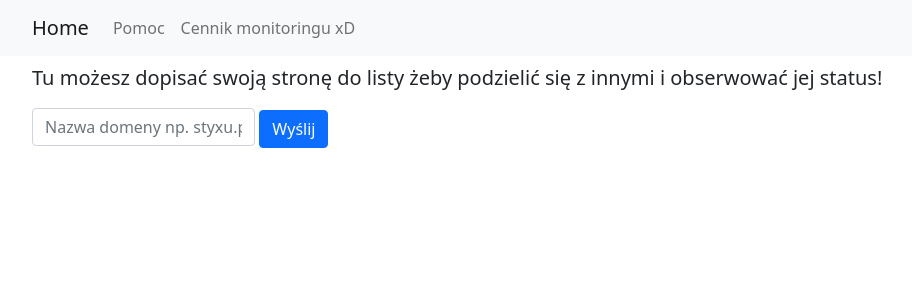
After one commit to styxu2153/osiedlowy-monitoring, a Flask app: template templates/address_add.html in a window 1280 px wide. The commit adds this page. Shown: the top 300 px of the page, without its empty margins (50-962 px from the left). Run offline with Flask 2, Linux system fonts and the light colour scheme; the template is opened without the code that fills it, so the values that code supplies are empty.

Commit message:
Added new column, changed architecture, disabled help to fix

```diff
--- a/app.py
+++ b/app.py
@@ -1,60 +1,17 @@
-from flask import Flask, render_template, redirect, url_for, flash
+from flask import Flask, render_template, redirect, url_for, flash, request
+from config import Config
 from flask_crontab import Crontab
-from config import Config
-import time
-import requests
-import os, sys, logging
-import csv
 
-logging.basicConfig(filename="test.log", level=logging.DEBUG)
+#logging.basicConfig(filename="test.log", level=logging.DEBUG)
 
 app=Flask(__name__)
 app.config.from_object(Config)
-crontab = Crontab(app)
 
 from help import bp as help_bp
 app.register_blueprint(help_bp)
 
-def encode_link(link: str) -> str:
-    link = link.strip()
-    link = link.split("//")
-    domain_name = link[1]
-    link[1] = str(domain_name.encode('idna').decode('utf-8'))
-    return "//".join(link)
-
-def get_html(link: str):
-    try:
-        page = requests.get(encode_link(link), verify=False)
-        return page.status_code
-    except requests.exceptions.ConnectionError as err:
-        return "CONNECTION ERROR"
-
-@crontab.job(minute="*/5")
-def http_GET():
-    data = []
-    with open("flagi.txt") as flagi:
-        for link in flagi:
-            data.append([link.strip(), get_html(link)])
-
-    with open('flagi.csv', 'w', encoding='UTF-8', newline="") as f:
-        writer = csv.writer(f)
-
-        for row in data:
-            writer.writerow(row)
-
-@app.route('/')
-def index():
-    address_data = {}
-    with open("flagi.csv", 'r', encoding='UTF-8') as f:
-        reader = csv.reader(f)
-        for row in reader:
-            address_data[row[0]] = row[1]
-    return render_template('index.html', statuses=address_data)
-
-@app.route('/test')
-def test():
-    return f'<h1>Chwilowo nic tu nie ma, platforma testowa</h1> <a href={ url_for("index") }>COFNIJ</a>'
-
+from flags import bp as flags_bp
+app.register_blueprint(flags_bp)
 
 if __name__=="__main__":
     app.run()
--- a/help/routes.py
+++ b/help/routes.py
@@ -18,7 +18,8 @@ def help_add():
             writer.writerow(data_to_insert)
 
         domain_link = "http://" + domain_name
-        with open('./flagi.txt', 'a', encoding='UTF-8', newline="\n") as f:
+        with open('./flagi.txt', 'a', encoding='UTF-8') as f:
+
             f.write("\n")
             f.write(domain_link)
 
--- a/templates/_link.html
+++ b/templates/_link.html
@@ -1,4 +1,5 @@
 <tr>
-    <td width="30%"><a href="{{ status }}" target="_blank">{{ status }}</a></td>
-    <td width="70%">{{ statuses[status] }}</td>
+    <td width="30%">{{ status[0] }}</a></td>
+    <td width="40%"><a href="{{ status[1] }}" target="_blank">{{ status[1] }}</a></td>
+    <td width="30%">{{ status[2] }}</td>
 </tr>
--- /dev/null
+++ b/templates/address_add.html
@@ -0,0 +1,31 @@
+{% extends "base.html" %}
+
+{% block application_style %}
+{{super()}}
+<style>
+    .form-inline .form-control{
+        display: inline-block !important;
+        width: auto;
+        margin: 10px 0px;
+    }
+
+    #address_input {
+        width: 40%;
+    }
+
+</style>
+{% endblock %}
+
+{% block application_content %}
+<h5 style="margin-top: 10px;">Tu możesz dopisać swoją stronę do listy żeby podzielić się z innymi i obserwować jej status!</h5>
+<div class="col-md-12">
+    <div class="col-md-6">
+        <form class="form-inline" action="{{ url_for('flags.address_add') }}" method="post">
+            <div class="form-group">
+                <input type="text" class="form-control" id="address_input" placeholder="Nazwa domeny np. styxu.pl" name="domain_name">
+                <button class="btn btn-primary">Wyślij</button>
+            </div>
+        </form>
+    </div>
+</div>
+{% endblock %}
--- a/templates/base.html
+++ b/templates/base.html
@@ -17,17 +17,20 @@
 <body>
     <nav class="navbar navbar-expand-lg navbar-light bg-light">
         <div class="container">
-          <a class="navbar-brand" href="{{ url_for('index') }}">Home</a>
+          <a class="navbar-brand" href="{{ url_for('flags.index') }}">Home</a>
           <button class="navbar-toggler" type="button" data-bs-toggle="collapse" data-bs-target="#navbarNav" aria-controls="navbarNav" aria-expanded="false" aria-label="Toggle navigation">
             <span class="navbar-toggler-icon"></span>
           </button>
           <div class="collapse navbar-collapse" id="navbarNav">
-            <ul class="navbar-nav">
+            <ul class="nav navbar-nav">
               <li class="nav-item">
-                <a class="nav-link active" aria-current="page" href="{{ url_for('help.help_list') }}">Pomoc</a>
+                <a class="nav-link" aria-current="page" href="{{ url_for('help.help_list') }}">Pomoc</a>
               </li>
               <li class="nav-item">
-                <a class="nav-link active" aria-current="page" href="{{ url_for('test') }}">TEST</a>
+                <!---<a class="nav-link" aria-current="page" href="{{ url_for('flags.address_add') }}">Dodaj swoją stronę</a>--->
+              </li>
+              <li class="nav-item">
+                <a class="nav-link" aria-current="page" href="https://websitemonitoring.org/pl/pricing.php">Cennik monitoringu xD</a>
               </li>
             </ul>
           </div>
--- a/templates/index.html
+++ b/templates/index.html
@@ -5,7 +5,8 @@
     <table class="table table-hover">
       <thead>
         <tr>
-          <th>Address</th>
+          <th>Discord nickname</th>
+          <th>Adres strony</th>
           <th>Status</th>
         </tr>
       </thead>
```
Also changed, not shown: 1 other file.
